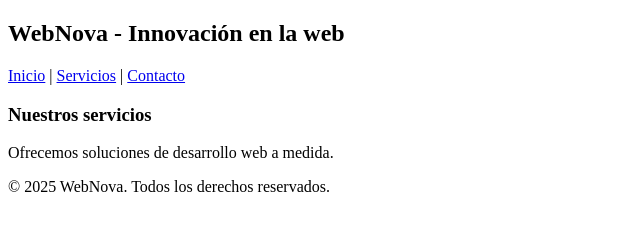
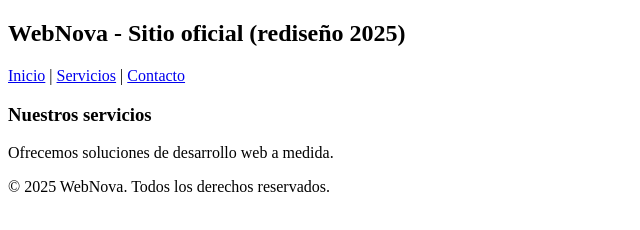
Before and after one commit to Moha-Kadi/WebNova-v2.0, a plain HTML site: page index.html in a window 1280 px wide. Shown: the whole page, without its empty margins (0-640 px from the left). Drawn offline with Linux system fonts and the light colour scheme.

Commit message:
Rediseño del título principal

```diff
--- a/index.html
+++ b/index.html
@@ -6,7 +6,7 @@
 <body>
     <!-- Cabecera -->
     <header>
-        <h2>WebNova - Innovación en la web</h2>
+        <h2>WebNova - Sitio oficial (rediseño 2025)</h2>
         <nav>
             <a href="#">Inicio</a> | <a href="#">Servicios</a> | <a href="#">Contacto</a>
         </nav>
```
